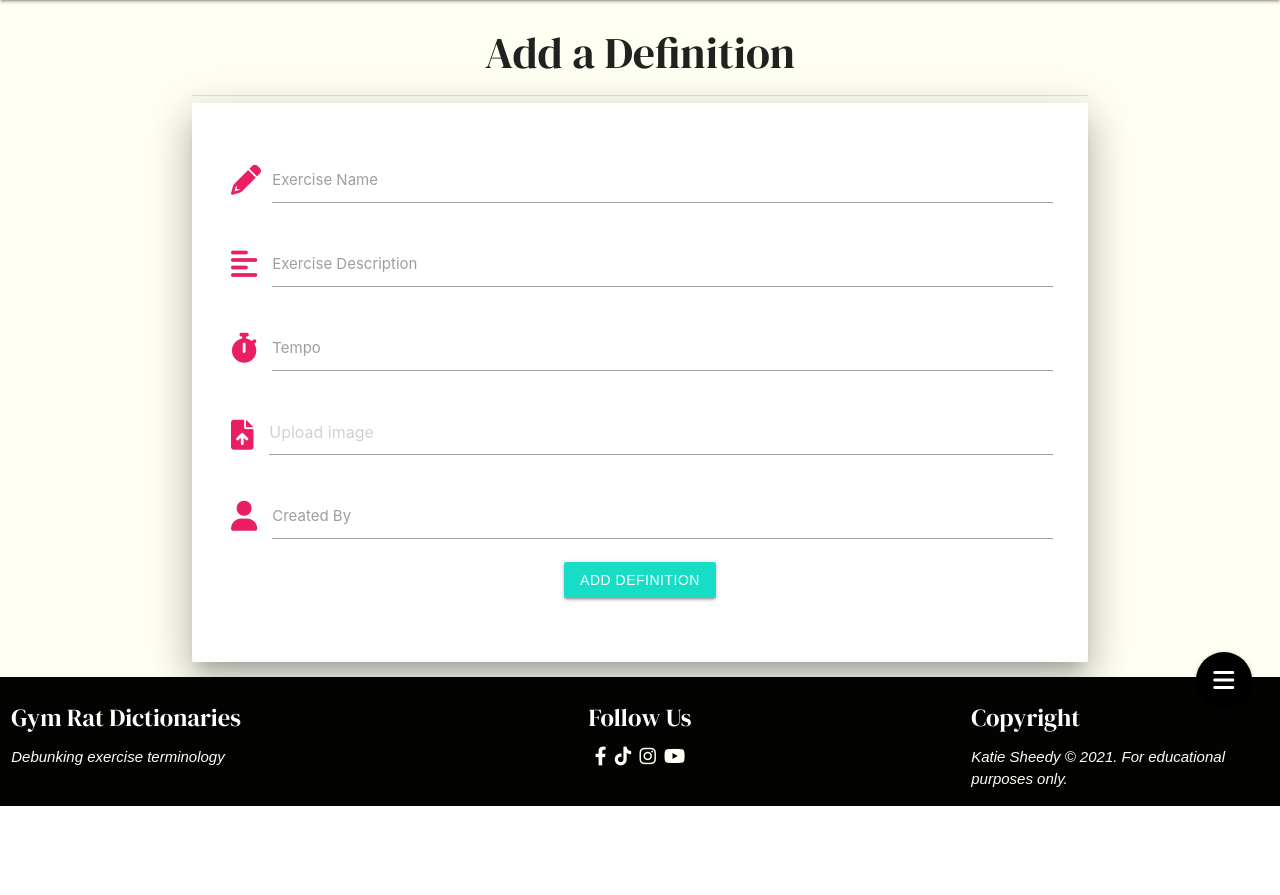
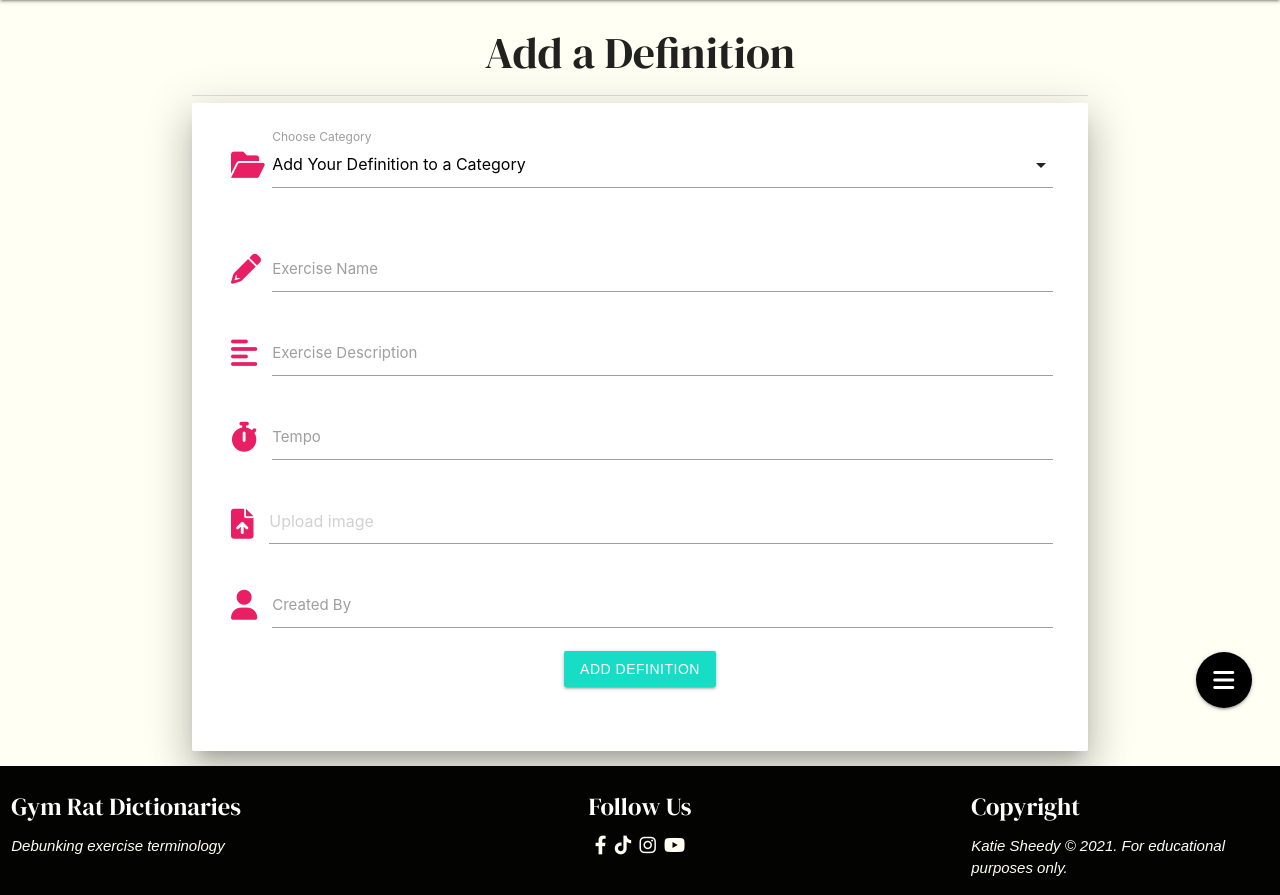
Before and after one commit to KSheeds1/Gym-Rat-Dictionaries, a Flask app: page /add_definition in a window 1280 px wide. Shown: the part 64-959 px from the top of the page. Before the commit the page ends 870 px from the top, so only its background shows below. Run offline with Flask 2, Linux system fonts and the light colour scheme; data that the repository does not hold is empty; some libraries are stand-ins or nearby versions.

Commit message:
Add category dropdown to the add_definition form which dynamically generates the list of categories stored in the db within the dropdown menu.

```diff
--- a/app.py
+++ b/app.py
@@ -129,7 +129,8 @@ def logout():
 
 @app.route("/add_definition")
 def add_definition():
-    return render_template("add_definition.html")
+    categories = mongo.db.categories.find().sort("category_name", 1)
+    return render_template("add_definition.html", categories=categories)
 
 
 if __name__ == "__main__":
--- a/static/js/script.js
+++ b/static/js/script.js
@@ -4,4 +4,5 @@ $(document).ready(function(){
       direction: 'top'
     });
     $('.modal').modal();
+    $('select').formSelect()
 });
--- a/templates/add_definition.html
+++ b/templates/add_definition.html
@@ -6,6 +6,19 @@
 
     <div class="row card-panel z-depth-5 white">
         <form class="col s12" method="POST" action="{{ url_for('add_definition') }}">
+            <!--Category selection-->
+            <div class="row">
+                <div class="input-field col s12">
+                    <i class="fas fa-folder-open prefix pink-text"></i>
+                    <select id="category_name" name="category_name" class="validate" required>
+                        <option value="" disabled selected>Add Your Definition to a Category</option>
+                        {% for category in categories %}
+                            <option value="{{ category.category_name}}">{{ category.category_name }}</option>
+                        {% endfor %}
+                    </select>
+                    <label for="category_name">Choose Category</label>
+                </div>
+            </div>
             <!--Exercise name-->
             <div class="row">
                 <div class="input-field col s12">
```
